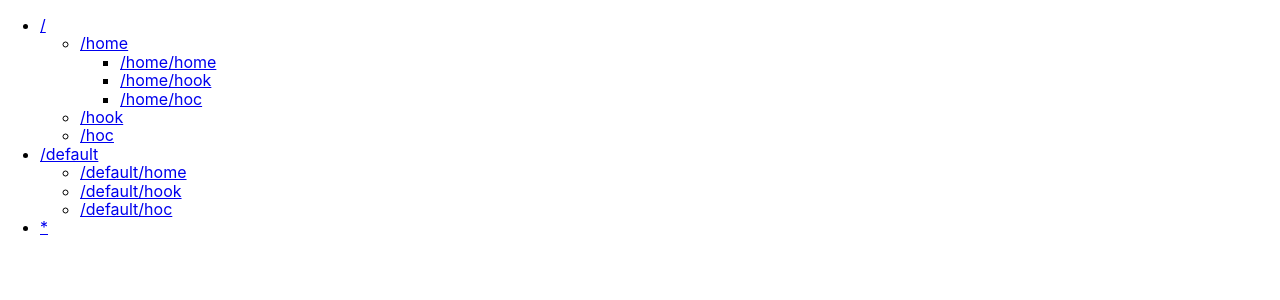
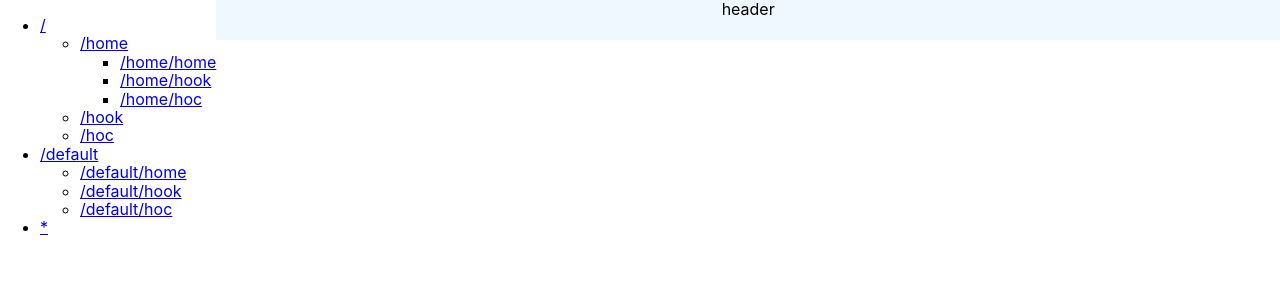
Before and after one commit to jsjzh/react-tiny-code, a React (Create React App) app: page / in a window 1280 px wide. Shown: the top 300 px of the page. Built offline with nearby package versions, Linux system fonts and the light colour scheme.

Commit message:
feat: edit

```diff
--- /dev/null
+++ b/src/pages/_layouts/App/index.css
@@ -0,0 +1,25 @@
+.app-container {
+  display: flex;
+  min-width: 100vw;
+  min-height: 100vh;
+}
+
+.app-header {
+}
+
+.app-menu {
+}
+
+.app-context-container {
+  flex: 1;
+}
+
+.app-header {
+  min-height: 5vh;
+  background-color: aliceblue;
+  text-align: center;
+}
+
+.app-context {
+  text-align: center;
+}
--- a/src/pages/_layouts/App/index.tsx
+++ b/src/pages/_layouts/App/index.tsx
@@ -1,13 +1,14 @@
 import React from 'react';
 import { Link, Outlet, RouteObject } from 'react-router-dom';
 import routes from '~/routes';
+import './index.css';
 
 const LayoutApp: React.FC = () => {
   const createMenu = (routes: RouteObject[]) => {
-    return <ul>{routes.map(createLinkItem)}</ul>;
+    return <ul>{routes.map(createMenuItem)}</ul>;
   };
 
-  const createLinkItem = (route: RouteObject) => {
+  const createMenuItem = (route: RouteObject) => {
     return (
       <li key={route.path}>
         <Link key={route.path} to={route.path as string}>
@@ -19,10 +20,15 @@ const LayoutApp: React.FC = () => {
   };
 
   return (
-    <>
-      {createMenu(routes)}
-      <Outlet />
-    </>
+    <div className="app-container">
+      <div className="app-menu">{createMenu(routes)}</div>
+      <div className="app-context-container">
+        <div className="app-header">header</div>
+        <div className="app-context">
+          <Outlet />
+        </div>
+      </div>
+    </div>
   );
 };
 
--- a/src/routes/index.tsx
+++ b/src/routes/index.tsx
@@ -1,4 +1,4 @@
-import { RouteObject } from 'react-router-dom';
+import { Outlet, RouteObject } from 'react-router-dom';
 
 import LayoutApp from '~/pages/_layouts/App';
 import LayoutDefault from '~/pages/_layouts/Default';
@@ -25,7 +25,7 @@ const routes: RouteObject[] = [
     children: [
       {
         path: '/home',
-        element: <Home />,
+        element: <Outlet />,
         children: [
           { path: '/home/home', element: <Home /> },
           { path: '/home/hook', element: <Hook /> },
```
